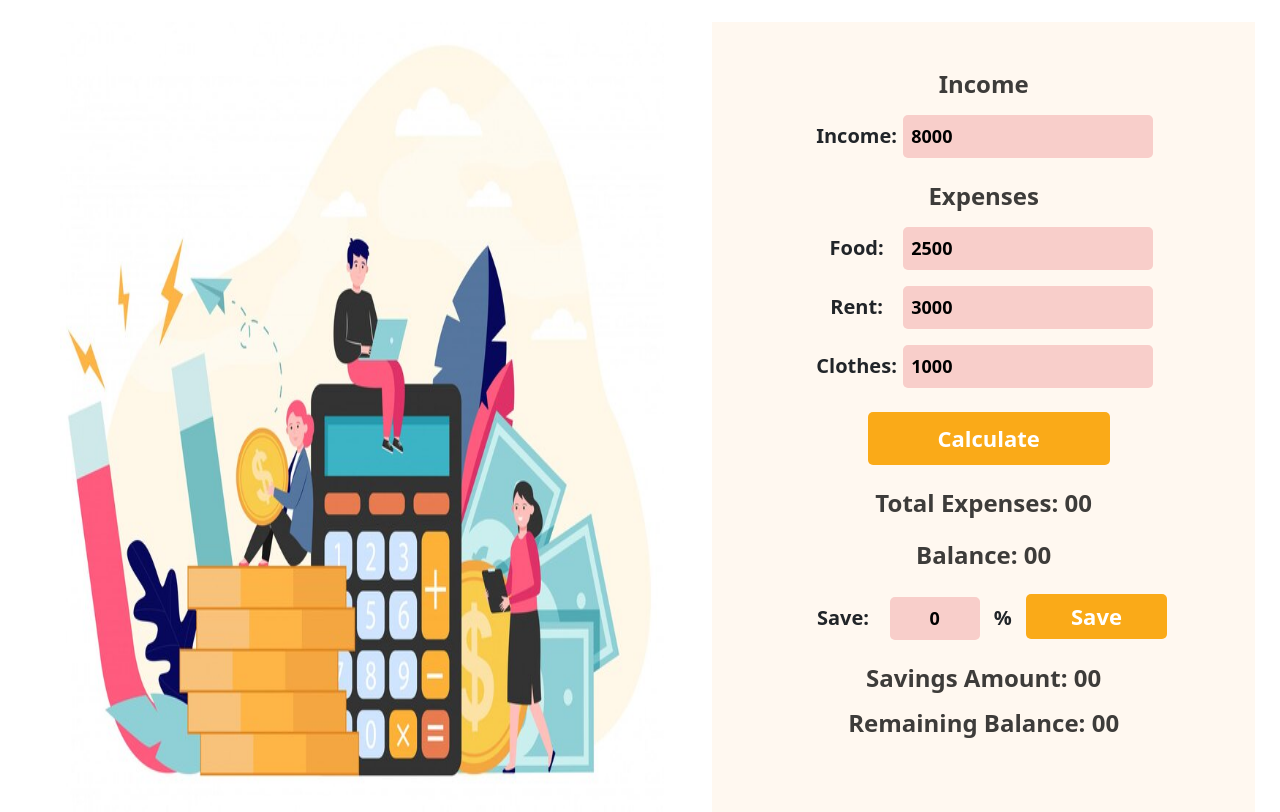
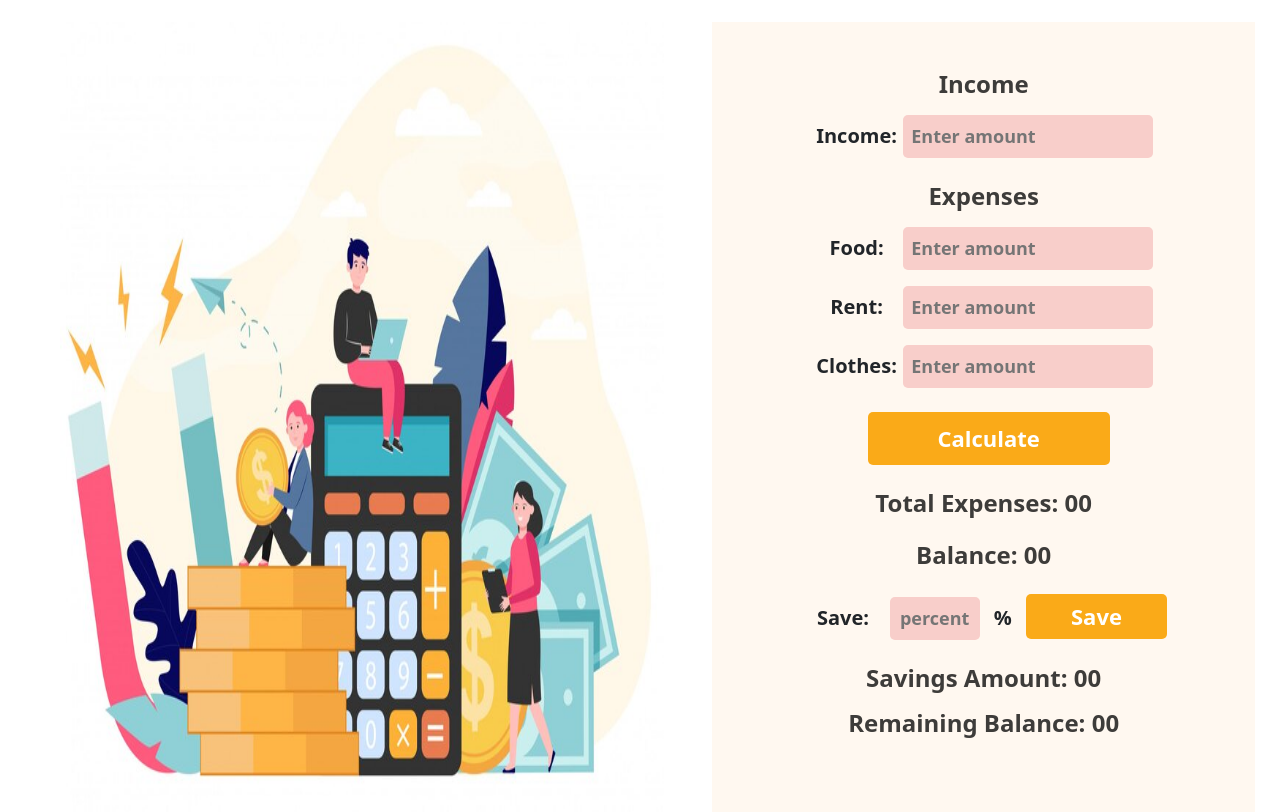
Before and after one commit to Eshitayasmin/hishabi-fifth-assignment, a plain HTML site: page index.html in a window 1280 px wide. Shown: the part 134-946 px from the top of the page. Drawn offline with nearby package versions, Linux system fonts and the light colour scheme.

Commit message:
last-commit

```diff
--- a/index.html
+++ b/index.html
@@ -4,7 +4,7 @@
     <meta charset="UTF-8">
     <meta http-equiv="X-UA-Compatible" content="IE=edge">
     <meta name="viewport" content="width=device-width, initial-scale=1.0">
-    <title>Document</title>
+    <title>Hishabi</title>
     <!-- Bootstrap link -->
     <link href="https://cdn.jsdelivr.net/npm/bootstrap@5.1.3/dist/css/bootstrap.min.css" rel="stylesheet" integrity="sha384-1BmE4kWBq78iYhFldvKuhfTAU6auU8tT94WrHftjDbrCEXSU1oBoqyl2QvZ6jIW3" crossorigin="anonymous">
     <!-- Css stylesheet link -->
@@ -23,20 +23,22 @@
                      <!-- income -->
                      <h3 class="mt-5 mb-3">Income</h3>
                      <label class="label" for="income">Income:</label>
-                     <input id="income-input" class="input-field" type="text" value="8000">
+                     <input id="income-input" class="input-field" type="text" placeholder="Enter amount">
                      <!-- Expenses -->
                      <h3 class="mt-4 mb-3">Expenses</h3>
                    <div class="mb-3">
-                     <label class="label" for="food">Food:  </label>
-                     <input id="food-input" class="input-field" type="text" value="2500">
+                     <label class="label" for="food">Food:</label>
+                     <input id="food-input" class="input-field" type="text" value="" placeholder="Enter amount">
                    </div>
                    <div class="mb-3">
-                     <label class="label" for="rent">Rent:  </label>
-                     <input id="rent-input" class="input-field" type="text" value="3000">
+                     <label class="label" for="rent">Rent:</label>
+                     <input id="rent-input" class="input-field" type="text" value="" placeholder="Enter amount">
                    </div>
+                   <div class="mb-4">
                      <label class="label" for="cloth">Clothes:</label>
-                     <input id="clothes-input" class="input-field" type="text" value="1000">
-                     <br><br>
+                     <input id="clothes-input" class="input-field" type="text" value="" placeholder="Enter amount">
+                   </div>
+
                      <button id="calculate-button" class="button">Calculate</button>
 
                      <h3 class="mt-4 mb-4">Total Expenses:
@@ -48,16 +50,18 @@
                        <!--savings part -->
                    <div class="text-center">
                      <label class="label" for="save">Save:</label>
-                     <input id="save-input" class="save-input input-field" type="text" value="0">
+                     <input id="save-input" class="save-input input-field" type="text" value="" placeholder="percent">
 
                      <span class="percentage">%</span>
 
-                     <button id="save-button" class="button">Save</button>
+                     <button id="save-button" class="button">Save
+                     </button>
+
                    </div>
                      <h3 class="mt-4">Savings Amount:
                        <span id="saving-amount">00</span></h3>
                      <h3 class="mt-3 mb-5">Remaining Balance:
-                       <span id="remaining-balance">00</span></h3>
+                      <span id="remaining-balance">00</span></h3>
                   </div>
               </div>
 
--- a/script.js
+++ b/script.js
@@ -14,9 +14,7 @@ function getInputNumber(inputId){
     if(inputNumber > 0){
         return inputNumber;
     }
-    // return inputNumber;
 }
-
 
 function getTotalExpenses(){
        const foodInput = getInputNumber('food-input');
@@ -39,8 +37,6 @@ function getTotalExpenses(){
       if( totalCost > incomeInput){
          ifCostMore.style.display = 'block';
        }
-
-    //    return totalCost;
 }
 
 function getBalance(){
@@ -53,8 +49,7 @@ function getBalance(){
 }
 //Calculate button event handler
 document.getElementById('calculate-button').addEventListener('click', function(){
-
-    getBalance();
+   getBalance();
 
 })
 
@@ -77,4 +72,8 @@ document.getElementById('save-button').addEventListener('click', function(){
       moreSavingsError.style.display ='block';
     }
 
+    //clear input field
+    const inputField = document.getElementById('save-input');
+    inputField.value ='';
+
 })
```
Also changed, not shown: images/acconting.jpg (deleted).
